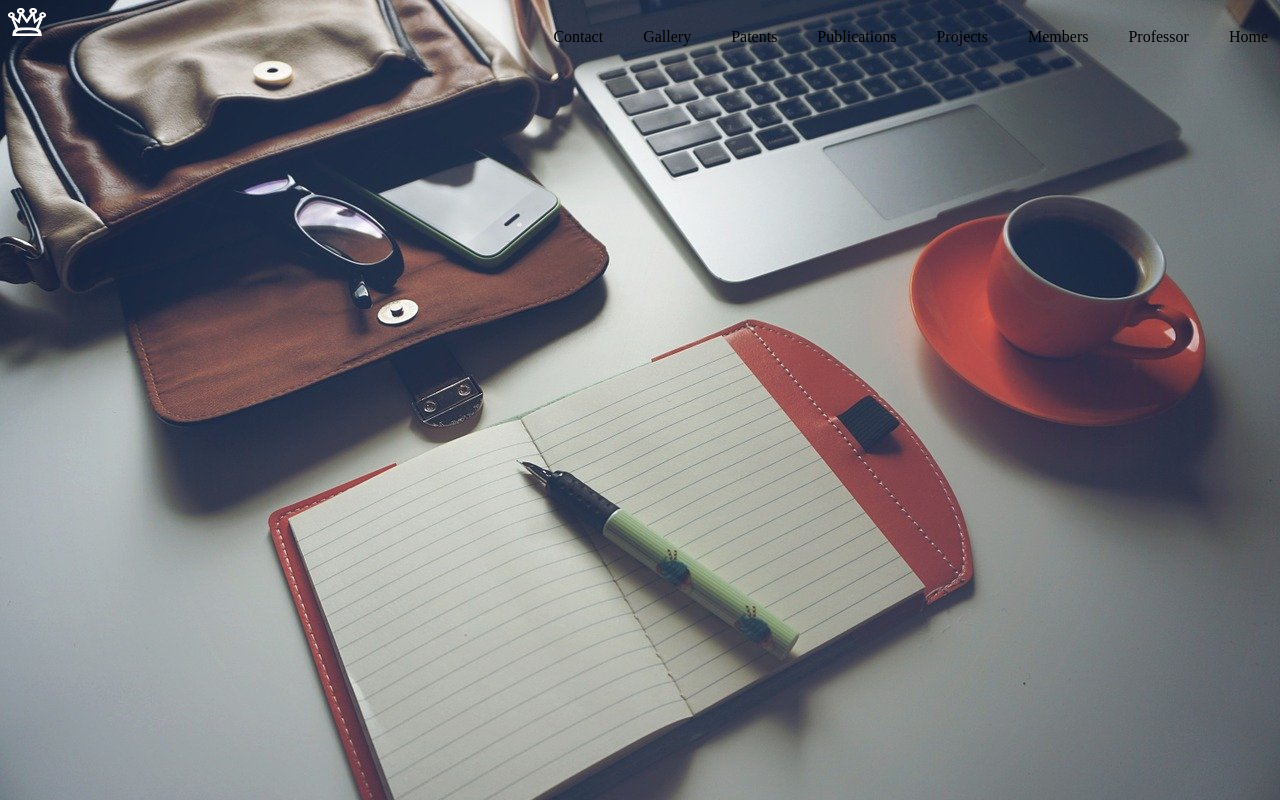
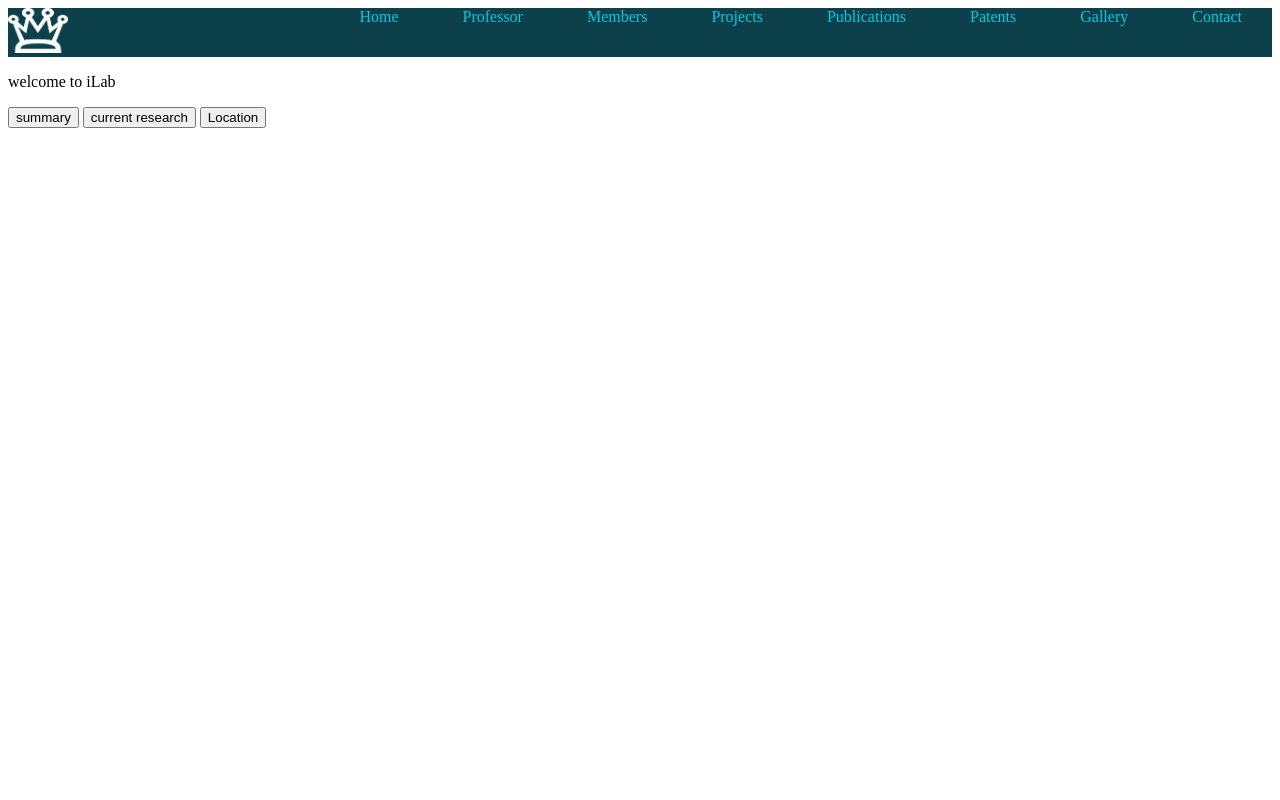
Before and after one commit to RHIE-coder/Project.ajou-univ-ilab, a plain HTML site: page index.html in a window 1280 px wide. Drawn offline with Linux system fonts and the light colour scheme.

Commit message:
switch workspace

```diff
--- a/css/style.css
+++ b/css/style.css
@@ -2,27 +2,45 @@
     box-sizing: border-box;
 }
 
-body{
-    background-image: url("../images/test/laptop2.jpg");
-    background-repeat: no-repeat;
-    width: 100%;
-    height: 100%;
-    position: fixed;
+.navbar{
+    background-color: #0C404A;
+    width : 100%;
 }
 
-.navbar img{
-    float: left;
-    width: 3vw;
+.navbar .logo{
+    width : 60px;
+    height : 45px;
 }
 
-.navbar a{
-    float:right;
+.navbar .navbar-menu{
+    float : right;
+    margin : 0px;
+    padding : 0px;
+}
+
+.navbar .navbar-menu a{
+    text-decoration: none;
+    color : #02C9E3;
+    padding : 30px;
     text-align: center;
-    text-decoration: none;
-    display: block;
-    padding: 10px;
-    margin: 10px;
-    border-color: transparent;
-    color:black
+}
+
+.home{
 
 }
+
+.home .welcome-text{
+
+}
+
+.home .summary{
+
+}
+
+.home .current-research{
+
+}
+
+.home .location{
+
+}
--- a/index.html
+++ b/index.html
@@ -12,9 +12,8 @@
 <body>
 
     <!-- navbar -->
-    <div class="navbar">
+    <section class="navbar">
         <img class="logo" src="images/test/white-logo.png" alt="LOGO" />
-        <div class="inner-width">
         <div class="navbar-menu">
             <a href="#">Home</a>
             <a href="#">Professor</a>
@@ -25,12 +24,14 @@
             <a href="#">Gallery</a>
             <a href="#">Contact</a>
         </div>
-        </div>
-    </div>
+    </section>
 
-    <div class="container">
-
-    </div>
+    <section class="home">
+        <p class="welcome-text">welcome to iLab</p>
+        <button class="summary">summary</button>
+        <button class="current-research">current research</button>
+        <button class="location">Location</button>
+    </section>
 
 
 
```
Lines whose indentation alone changed are shown as unchanged.
